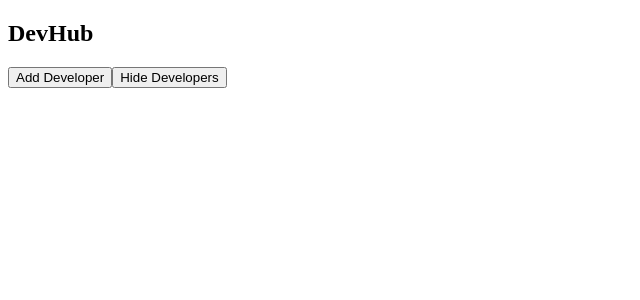
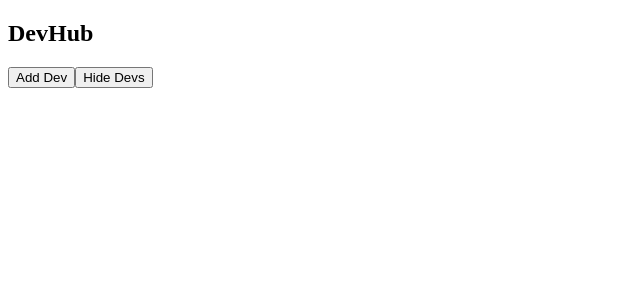
Before and after one commit to ihtisham914/DevelopersHub, a React (Create React App) app: page / in a window 1280 px wide. Shown: the top 300 px of the page, without its empty margins (0-640 px from the left). Built offline with nearby package versions, Linux system fonts and the light colour scheme.

Commit message:
Enhanced Resposiveness

```diff
--- a/src/App.js
+++ b/src/App.js
@@ -6,7 +6,7 @@ import Developers from "./components/Developers";
 function App() {
   AOS.init();
   return (
-    <div className="flex items-center justify-center pt-2rem  mr-0 ml-0 lg:mr-15rem lg:ml-15rem md:mr-5rem md:ml-5rem">
+    <div className="flex items-center justify-center pt-2rem  mr-1rem ml-1rem lg:mr-15rem lg:ml-15rem md:mr-5rem md:ml-5rem">
       <Developers />
     </div>
   );
--- a/src/components/Developers.js
+++ b/src/components/Developers.js
@@ -23,26 +23,26 @@ const Developers = () => {
 
   return (
     <div className="flex flex-col justify-center ">
-      <div className="flex items-center justify-between gap-10rem p-0.5rem pl-1rem pr-1rem border-rounded mb-2rem bg-green-100 ">
+      <div className="flex items-center justify-between gap-2rem p-0.5rem pl-1rem pr-1rem border-rounded mb-2rem bg-green-100 ">
         <h2 className="text-green-600">
           <span className="text-green-500">Dev</span>Hub
         </h2>
-        <div className="flex gap-2rem">
+        <div className="flex gap-0.5rem md:gap-2rem lg:gap-2rem">
           <button
-            className={`${className} border-rounded bg-green-500 text-sm border-green w-8rem p-0.5rem text-white hover:bg-green-400 transition  cursor-pointer`}
+            className={`${className} border-rounded bg-green-500 text-sm border-green  p-0.5rem text-white hover:bg-green-400 transition  cursor-pointer`}
             onClick={() => {
               openForm ? setOpenForm(false) : setOpenForm(true);
             }}
           >
-            {openForm ? "Close Form" : "Add Developer"}
+            {openForm ? "Close" : "Add Dev"}
           </button>
           <button
-            className="border-rounded bg-white  text-sm  p-0.5rem border-green w-9rem hover:bg-green-400 hover:text-white transition  cursor-pointer"
+            className="border-rounded bg-white  text-sm  p-0.5rem border-green  hover:bg-green-400 hover:text-white transition  cursor-pointer"
             onClick={() => {
               showdevs ? setShowDevs(false) : setShowDevs(true);
             }}
           >
-            {showdevs ? "Hide Developers" : "Show Developers"}
+            {showdevs ? "Hide Devs" : "Show Devs"}
           </button>
         </div>
       </div>
```
